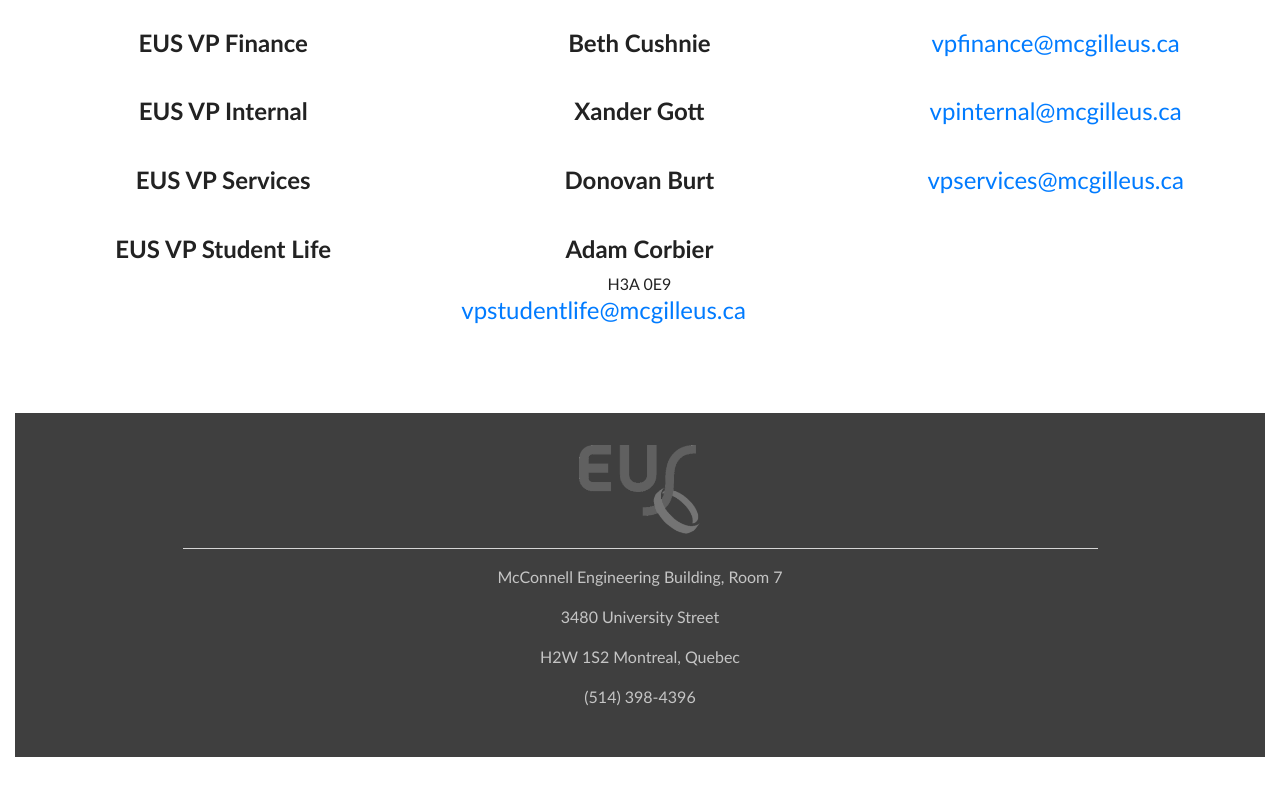
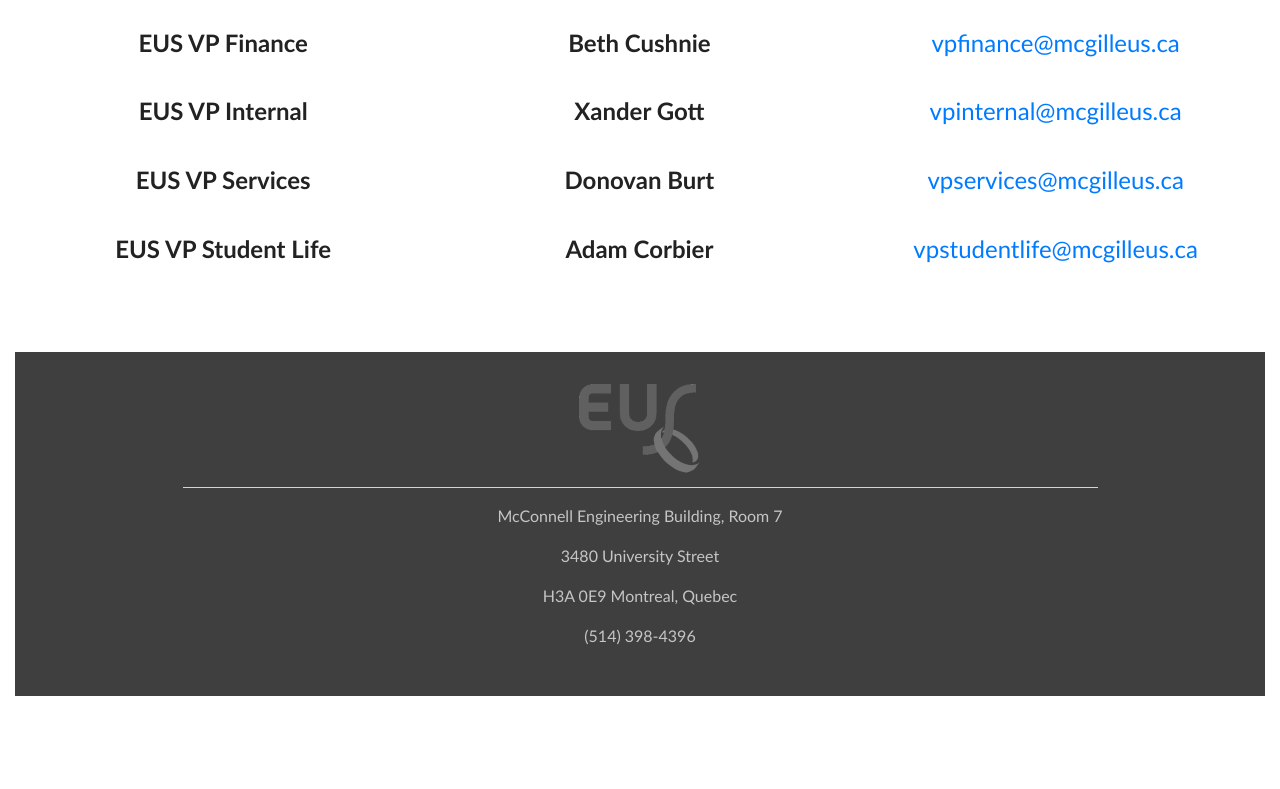
Before and after one commit to McGillEUS/mcgilleus-2019, a plain HTML site: page Contact Us.html in a window 1280 px wide. Shown: the part 563-1352 px from the top of the page. After the commit the page ends 1291 px from the top, so only its background shows below. Drawn offline with nearby package versions, Linux system fonts and the light colour scheme.

Commit message:
fix error

```diff
--- a/Contact Us.html
+++ b/Contact Us.html
@@ -174,7 +174,7 @@
                                 </div>
                                 <div class="col-md-12 third-col text-center">
                                     <h4><b>Adam Corbier</b></h4>
-                                H3A 0E9
+                                </div>
                                 <div class="col-md-12 third-col text-center">
                                     <h4><a href="mailto:vpstudentlife@mcgilleus.ca">vpstudentlife@mcgilleus.ca</a></h4>
                                 </div>
@@ -205,7 +205,7 @@
                             <p></p>
                             <p>McConnell Engineering Building, Room 7</p>
                             <p>3480 University Street</p>
-                            <p>H2W 1S2 Montreal, Quebec</p>
+                            <p>H3A 0E9 Montreal, Quebec</p>
                             <p>(514) 398-4396</p>
                         </div>
                     </div>
```
Also changed, not shown: Getting Involved.html (+2 -2 lines), index.html (+2 -2 lines), resources.html (+1 -1 lines).
